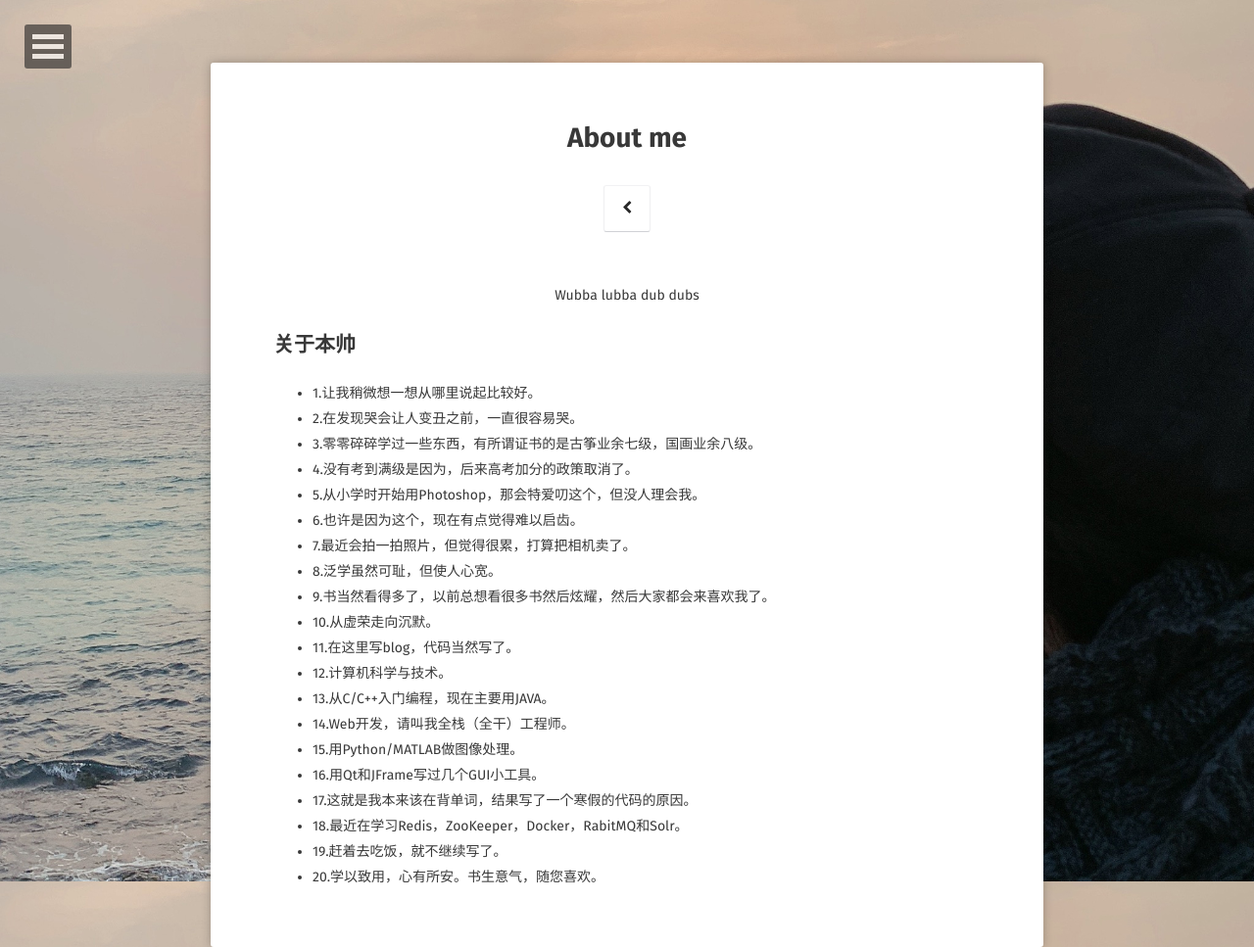
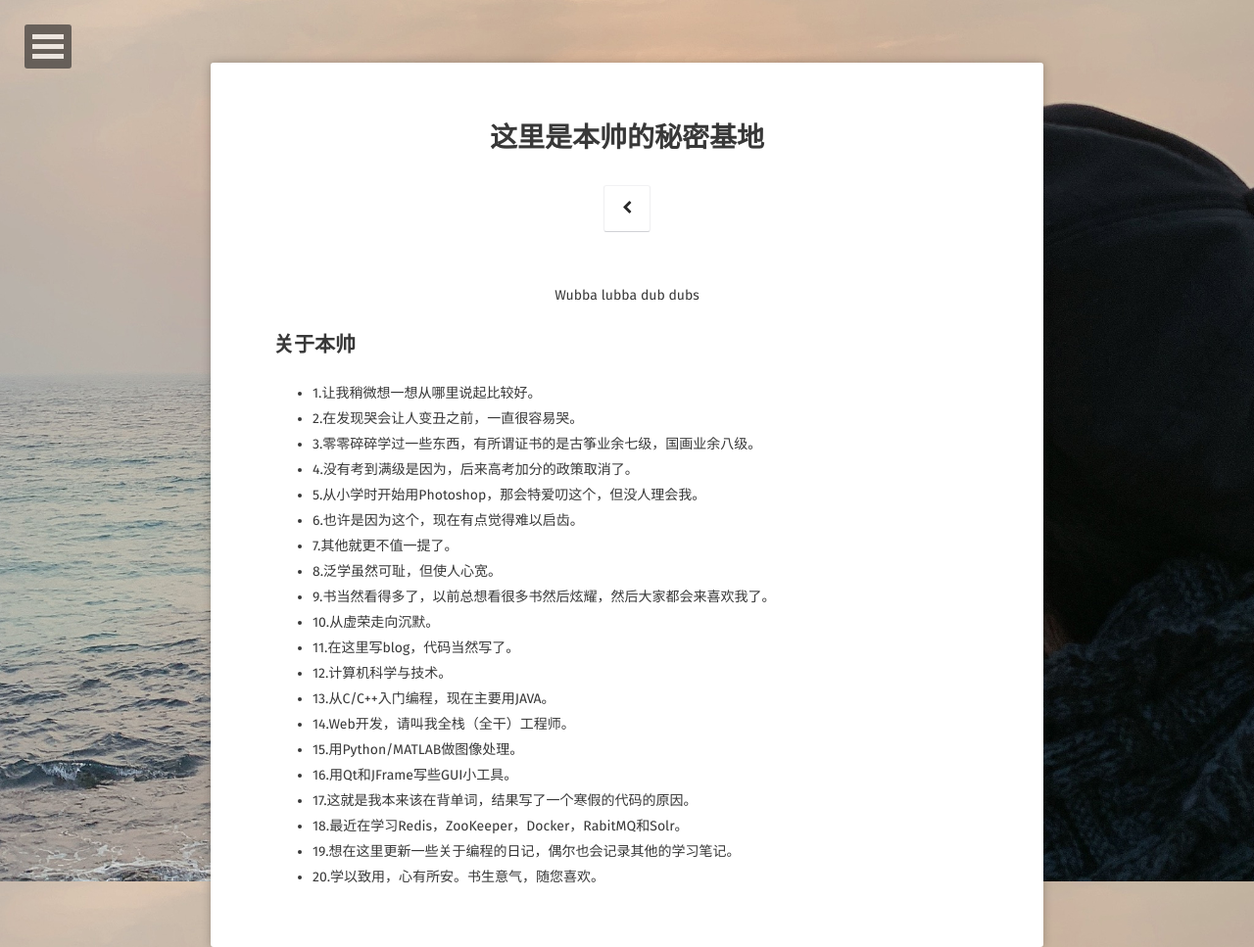
Before and after one commit to YawWQ/yawwq.github.io, a Jekyll site: the page built from about/index.md, in a window 1280 px wide. Shown: the whole page at 98% size. Built offline with Jekyll 4.4.1, drawn with Linux system fonts in a browser that asks for light colours; some web fonts are replaced.

Commit message:
Update index.md

```diff
--- a/about/index.md
+++ b/about/index.md
@@ -1,8 +1,8 @@
 ---
 layout: page
-title: About me
-tags: [about, Jekyll, theme, moon]
-date: 2016-03-21
+title: 这里是本帅的秘密基地
+tags: [about]
+date: 2019-04-03
 comments: false
 ---
 
@@ -15,7 +15,7 @@ comments: false
 * 4.没有考到满级是因为，后来高考加分的政策取消了。
 * 5.从小学时开始用Photoshop，那会特爱叨这个，但没人理会我。
 * 6.也许是因为这个，现在有点觉得难以启齿。
-* 7.最近会拍一拍照片，但觉得很累，打算把相机卖了。
+* 7.其他就更不值一提了。
 * 8.泛学虽然可耻，但使人心宽。
 * 9.书当然看得多了，以前总想看很多书然后炫耀，然后大家都会来喜欢我了。
 * 10.从虚荣走向沉默。
@@ -24,8 +24,8 @@ comments: false
 * 13.从C/C++入门编程，现在主要用JAVA。
 * 14.Web开发，请叫我全栈（全干）工程师。
 * 15.用Python/MATLAB做图像处理。
-* 16.用Qt和JFrame写过几个GUI小工具。
+* 16.用Qt和JFrame写些GUI小工具。
 * 17.这就是我本来该在背单词，结果写了一个寒假的代码的原因。
 * 18.最近在学习Redis，ZooKeeper，Docker，RabitMQ和Solr。
-* 19.赶着去吃饭，就不继续写了。
+* 19.想在这里更新一些关于编程的日记，偶尔也会记录其他的学习笔记。
 * 20.学以致用，心有所安。书生意气，随您喜欢。
```
